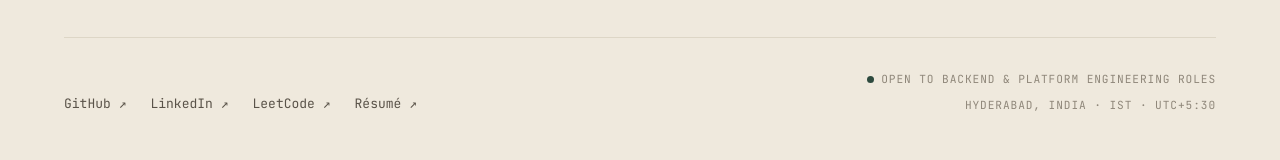
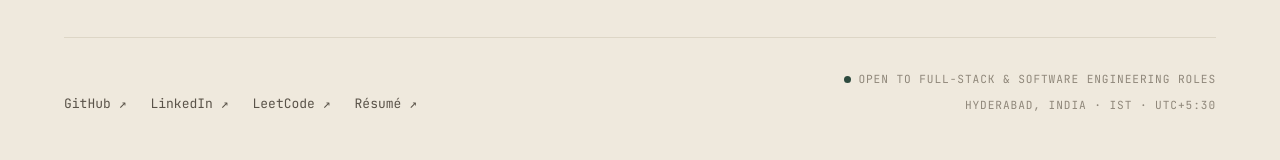
Before and after one commit to valletivarish/valleti-varish, a Next.js app: page / in a window 1280 px wide. Shown: the part 6854-7014 px from the top of the page. Built offline with nearby package versions, Linux system fonts and the light colour scheme.

Commit message:
Fix availability copy to full-stack; add README + supersede note

```diff
--- a/content/profile.ts
+++ b/content/profile.ts
@@ -6,7 +6,7 @@ export const profile: Profile = {
   roleLong: "Full-Stack Software Engineer",
   location: "Hyderabad, India",
   timezone: "IST · UTC+5:30",
-  availability: "Open to backend & platform engineering roles",
+  availability: "Open to full-stack & software engineering roles",
   headline: "I build full-stack products that ship fast and stay reliable.",
   positioning:
     "Full-stack software engineer. I build products end to end — React on the front; Java, Spring Boot and AWS on the back — and make them fast and reliable. −80% worst-case API latency, a 3,000+ record incident recovered, 12 products shipped.",
```
Also changed, not shown: 1 other file (tests, documents, lock files or other folders).
